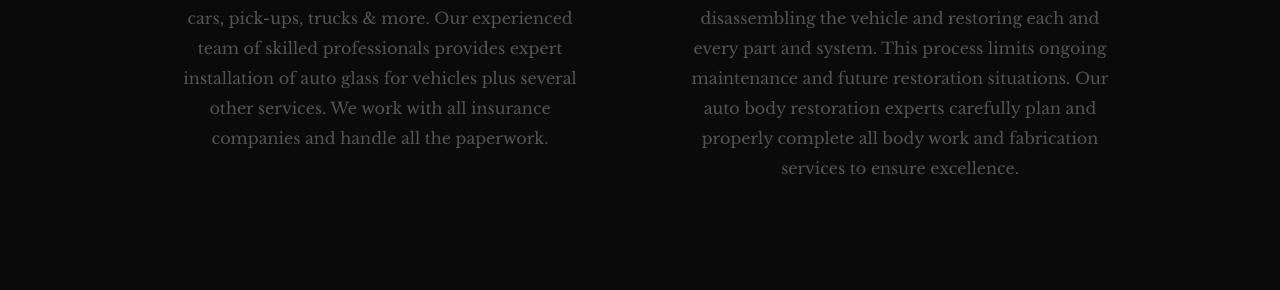
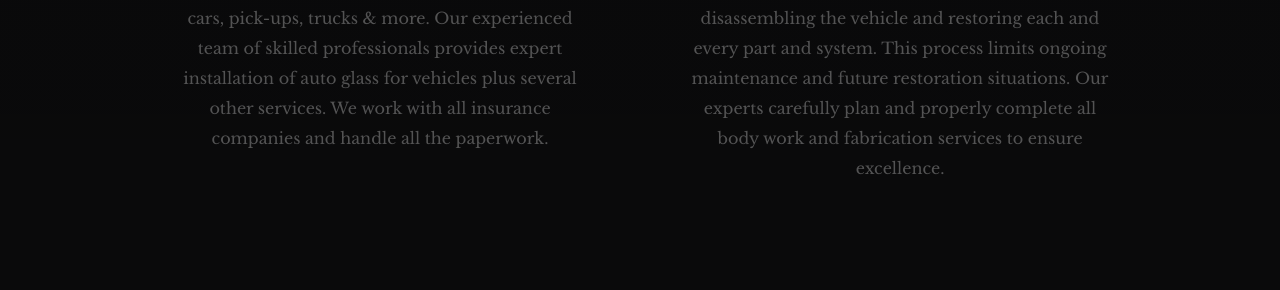
Before and after one commit to julioarhernandez/trujillosrepairs, a Jekyll site: the page built from pages/index.html, in a window 1280 px wide and 900 px high, scrolled down 2964 px. Shown: the part 282-572 px from the top of the window. Built offline with Jekyll 4.4.1, drawn with Linux system fonts in a browser that asks for light colours; some web fonts are replaced; some of the changed text lies outside the part shown.

Commit message:
Update Pages “home”

```diff
--- a/_data/home/home.yml
+++ b/_data/home/home.yml
@@ -64,9 +64,9 @@ services:
     - content: >-
         <p>A full auto restoration entails completely disassembling the vehicle
         and restoring each and every part and system. This process limits
-        ongoing maintenance and future restoration situations. Our auto body
-        restoration experts carefully plan and properly complete all body work
-        and fabrication services to ensure excellence.</p>
+        ongoing maintenance and future restoration situations. Our experts
+        carefully plan and properly complete all body work and fabrication
+        services to ensure excellence.</p>
       icon: icon-megaphone
       title: Complete Restoration
   subtitle: Services
```
